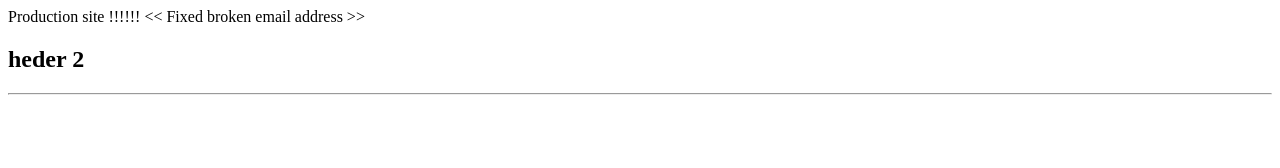
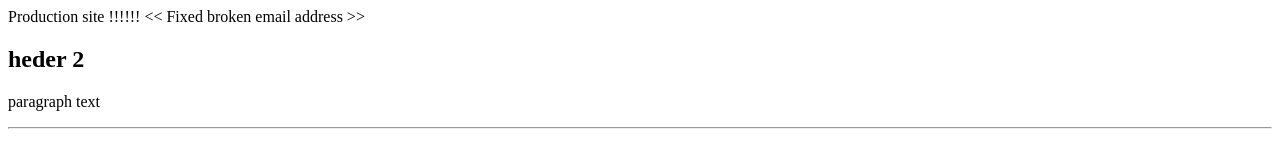
Before and after one commit to dwaddle/testing-git, a plain HTML site: page website.html in a window 1280 px wide. Drawn offline with Linux system fonts and the light colour scheme.

Commit message:
Added a paragraph

```diff
--- a/website.html
+++ b/website.html
@@ -11,6 +11,7 @@ Production site !!!!!!
 
 << Fixed broken email address >>
 <h2>heder 2</h2>
+<p>paragraph text</p>
 
 
 <hr>
```
